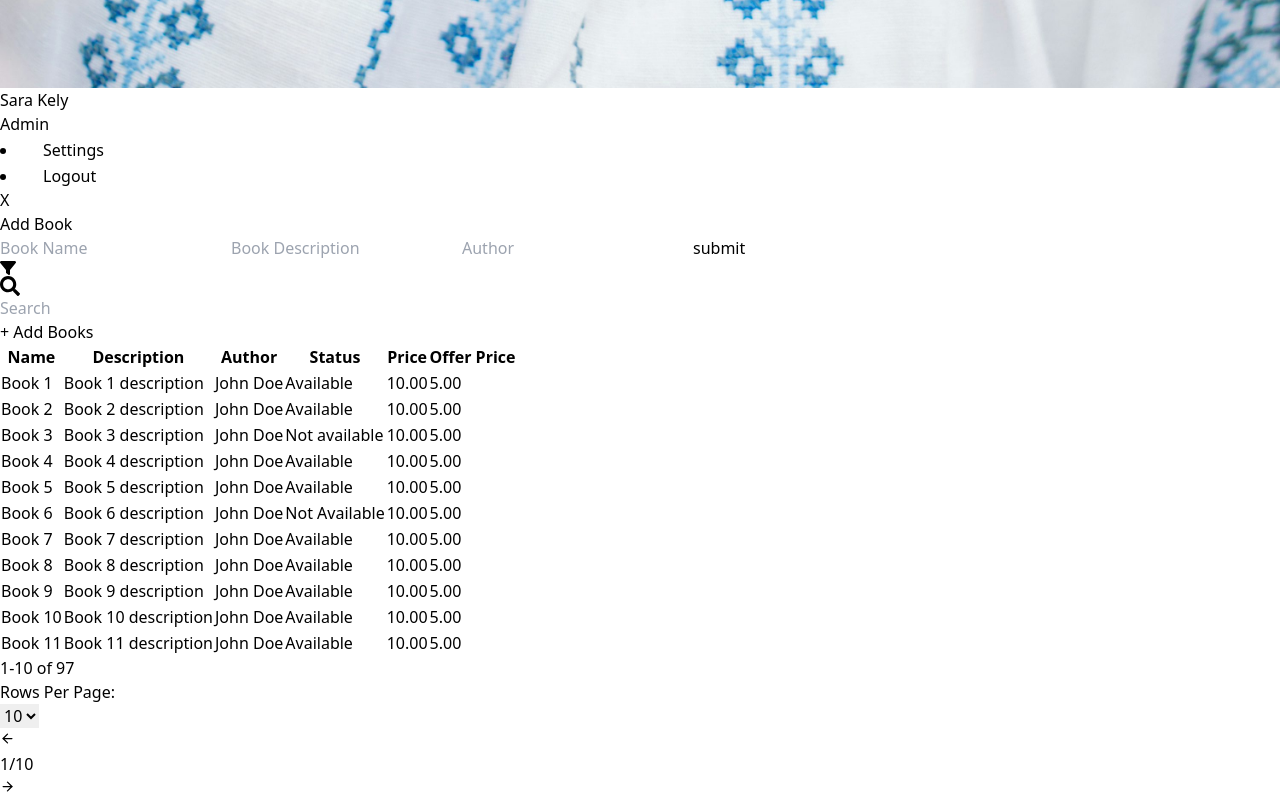
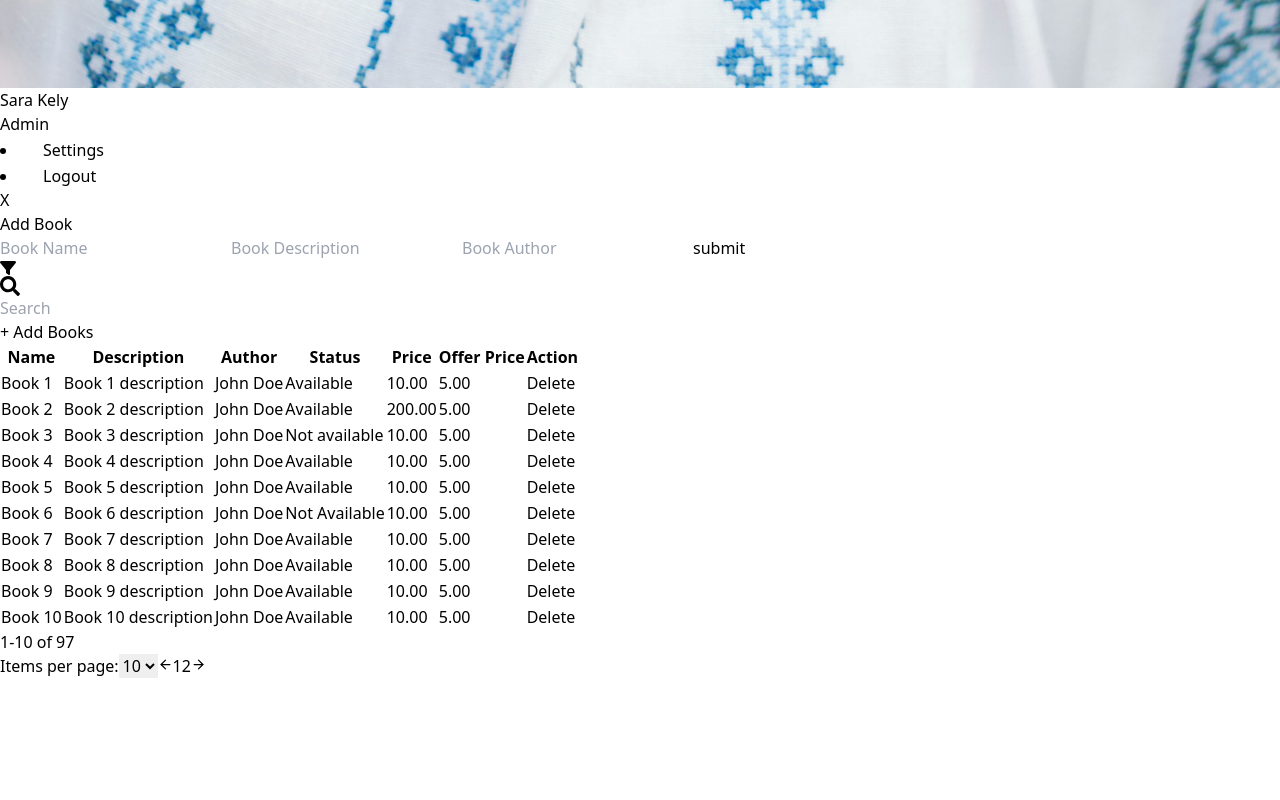
Before and after one commit to NafisaNitu/dashboard-class-2, a React (Vite) app: page /admin/books in a window 1280 px wide. Shown: the part 2009-2809 px from the top of the page. After the commit the page ends 2687 px from the top, so only its background shows below. Built offline with nearby package versions, Linux system fonts and the light colour scheme; some icons are missing.

Commit message:
update all code

```diff
--- a/src/components/AddBookForm.jsx
+++ b/src/components/AddBookForm.jsx
@@ -32,8 +32,9 @@ function AddBookForm() {
       <h1 className="mb-5">Add Book</h1>
       <form onSubmit={handleAddBook} className='flex flex-col gap-5 text-black'>
         <input type="text" name='name' id='name' placeholder='Book Name' className='border border-gray-400 py-2 px-3 rounded-md w-full text-black' />
-        <input type="text" name='name' id='name' placeholder='Book Description' className='border border-gray-400 py-2 px-3 rounded-md w-full text-black' />
-        <input type="text" name='author' id='author' placeholder='Author' className='border border-gray-400 py-2 px-3 rounded-md w-full text-black' />
+        <input type="text" name='description' id='description' placeholder='Book Description' className='border border-gray-400 py-2 px-3 rounded-md w-full text-black' />
+        <input type="text" name='author' id='author' placeholder='Book Author' className='border border-gray-400 py-2 px-3 rounded-md w-full text-black' />
+
 
         <input type="submit" value="submit" className='bg-blue-500 py-2 px-3 rounded-md' />
       </form>
--- a/src/components/DataTable.jsx
+++ b/src/components/DataTable.jsx
@@ -1,7 +1,7 @@
 import React, { useState } from 'react'
 import DataTableHeader from './DataTableHeader';
 import DataTableBody from './DataTableBody';
-import DataTableFooter from './DataTableFooter';
+// import DataTableFooter from './DataTableFooter';
 import { useSelector } from 'react-redux';
 
 
@@ -12,7 +12,7 @@ function DataTable() {
         <DataTableHeader />
         <DataTableBody books={filterBooks} />
 
-        <DataTableFooter />
+        {/* <DataTableFooter /> */}
     </div>
   )
 }
--- a/src/components/DataTableBody.jsx
+++ b/src/components/DataTableBody.jsx
@@ -1,7 +1,33 @@
 import React from 'react'
-import  { Td,Th } from '../utils/TableUtils'
+import { ArrowLeft, ArrowRight } from 'lucide-react'
+import { Td, Th } from '../utils/TableUtils'
+import { useDispatch, useSelector } from 'react-redux'
+import { deleteBook, setCurrentPage, setItemsPerPage } from '../store/book/bookSlice'
 
-function DataTableBody({books}) {
+function DataTableBody() {
+  const dispatch = useDispatch()
+  const { filterBooks, currentPage, itemsPerPage } = useSelector(state => state.book)
+
+  const totalPages = Math.ceil(filterBooks.length / itemsPerPage)
+  const startIndex = (currentPage - 1) * itemsPerPage
+  const currentBooks = filterBooks.slice(startIndex, startIndex + itemsPerPage)
+
+  const handleDelete = (bookId) => {
+    dispatch(deleteBook(bookId))
+  }
+
+  const handlePrev = () => {
+    if (currentPage > 1) dispatch(setCurrentPage(currentPage - 1))
+  }
+
+  const handleNext = () => {
+    if (currentPage < totalPages) dispatch(setCurrentPage(currentPage + 1))
+  }
+
+  const handleItemsPerPageChange = (e) => {
+    dispatch(setItemsPerPage(Number(e.target.value)))
+  }
+
   return (
     <div className='w-full py-5'>
       <table className='w-full'>
@@ -13,23 +39,65 @@ function DataTableBody({books}) {
             <Th>Status</Th>
             <Th>Price</Th>
             <Th>Offer Price</Th>
+            <Th>Action</Th>
           </tr>
         </thead>
         <tbody>
-                {
-                    books.map((book)=>(
-                        <tr key={book.id} className={`${book.bgColor} hover:bg-slate-200	transition-colors duration-200`}>
+          {currentBooks.map((book) => (
+            <tr key={book.id} className={`${book.bgColor} hover:bg-slate-200 transition-colors duration-200`}>
               <Td>{book.name}</Td>
               <Td>{book.description}</Td>
               <Td>{book.author}</Td>
-                            <Td className={book.status==="Available" ? "text-green-600" : "text-red-500"}>{book.status}</Td>
+              <Td className={book.status === "Available" ? "text-green-600" : "text-red-500"}>{book.status}</Td>
               <Td>{book.price}</Td>
               <Td>{book.offerPrice}</Td>
+              <Td>
+                <button onClick={() => handleDelete(book.id)} className='bg-red-600 py-1 px-2 rounded-md text-white'>Delete</button>
+              </Td>
             </tr>
-                    ))
-                }
+          ))}
         </tbody>
       </table>
+
+      {/* Pagination Controls */}
+      <div className='flex justify-between items-center mt-4 flex-wrap absolute left-0 bottom-0 w-full bg-gray-100/60 py-6 px-5'>
+          <p>1-10 of 97</p>
+        <div className="flex justify-center items-center gap-2 mb-2">
+            <label className="mr-1">Items per page:</label>
+            <select onChange={handleItemsPerPageChange} value={itemsPerPage} className="p-1 mr-6 rounded">
+                <option value="5">5</option>
+                <option value="10">10</option>
+                <option value="20">20</option>
+            </select>
+
+
+        <button
+          onClick={handlePrev}
+          disabled={currentPage === 1}
+          className='px-3 py-2 rounded-md border bg-gray-300 hover:bg-gray-400 disabled:opacity-50'
+        >
+          <ArrowLeft size={15} />
+        </button>
+
+        {Array.from({ length: totalPages }, (_, i) => (
+          <button
+            key={i}
+            onClick={() => dispatch(setCurrentPage(i + 1))}
+            className={`px-3 py-1 rounded-md border ${currentPage === i + 1 ? 'bg-blue-600 text-white' : 'bg-gray-200'}`}
+          >
+            {i + 1}
+          </button>
+        ))}
+
+        <button
+          onClick={handleNext}
+          disabled={currentPage === totalPages}
+          className='px-3 py-2 rounded-md border bg-gray-300 hover:bg-gray-400 disabled:opacity-50'
+        >
+          <ArrowRight size={15} />
+        </button>
+         </div>
+      </div>
     </div>
   )
 }
--- a/src/components/DataTableFooter.jsx
+++ b/src/components/DataTableFooter.jsx
@@ -2,8 +2,9 @@ import { ArrowLeft, ArrowRight } from 'lucide-react'
 import React from 'react'
 
 function DataTableFooter() {
+
   return (
-    <div className='absolute left-0 bottom-0 w-full bg-gray-100/60 py-6 px-5'>
+    <div className=''>
         <div className="flex justify-between items-center">
 
             <p>1-10 of 97</p>
--- a/src/data/books.js
+++ b/src/data/books.js
@@ -15,7 +15,7 @@ export default [
         description: "Book 2 description",
         author: "John Doe",
         status: "Available",
-        price: "10.00",
+        price: "200.00",
         offerPrice: "5.00",
         bgColor: "bg-gray-100"
     },
@@ -109,5 +109,95 @@ export default [
         offerPrice: "5.00",
         bgColor: "bg-white"
     },
+    {
+        id: 12,
+        name: "Book 12",
+        description: "Book 12 description",
+        author: "John Doe",
+        status: "Available",
+        price: "10.00",
+        offerPrice: "5.00",
+        bgColor: "bg-gray-100"
+    },
+    {
+        id: 13,
+        name: "Book 13",
+        description: "Book 13 description",
+        author: "John Doe",
+        status: "Available",
+        price: "10.00",
+        offerPrice: "5.00",
+        bgColor: "bg-white"
+    },
+    {
+        id: 14,
+        name: "Book 14",
+        description: "Book 14 description",
+        author: "John Doe",
+        status: "Available",
+        price: "10.00",
+        offerPrice: "5.00",
+        bgColor: "bg-gray-100"
+    },
+    {
+        id: 15,
+        name: "Book 15",
+        description: "Book 15 description",
+        author: "John Doe",
+        status: "Available",
+        price: "10.00",
+        offerPrice: "5.00",
+        bgColor: "bg-white"
+    },
+    {
+        id: 16,
+        name: "Book 16",
+        description: "Book 16 description",
+        author: "John Doe",
+        status: "Available",
+        price: "10.00",
+        offerPrice: "5.00",
+        bgColor: "bg-gray-100"
+    },
+    {
+        id: 17,
+        name: "Book 17",
+        description: "Book 17 description",
+        author: "John Doe",
+        status: "Available",
+        price: "10.00",
+        offerPrice: "5.00",
+        bgColor: "bg-white"
+    },
+    {
+        id: 18,
+        name: "Book 18",
+        description: "Book 18 description",
+        author: "John Doe",
+        status: "Available",
+        price: "10.00",
+        offerPrice: "5.00",
+        bgColor: "bg-gray-100"
+    },
+    {
+        id: 19,
+        name: "Book 19",
+        description: "Book 19 description",
+        author: "John Doe",
+        status: "Available",
+        price: "10.00",
+        offerPrice: "5.00",
+        bgColor: "bg-white"
+    },
+    {
+        id: 20,
+        name: "Book 20",
+        description: "Book 20 description",
+        author: "John Doe",
+        status: "Available",
+        price: "10.00",
+        offerPrice: "5.00",
+        bgColor: "bg-gray-100"
+    }
 
 ]
--- a/src/store/book/bookSlice.js
+++ b/src/store/book/bookSlice.js
@@ -4,7 +4,9 @@ import books from '../../data/books'
 const initialState = {
     allBooks: books,
     filterBooks: books,
-    searchQuery: ''
+    searchQuery: '',
+    currentPage: 1,
+    itemsPerPage: 10
 }
 
 export const bookSlice = createSlice({
@@ -12,19 +14,32 @@ export const bookSlice = createSlice({
     initialState,
     reducers: {
         filterBooks: (state, action) => {
-            state.filterBooks = state.allBooks.filter(
-                book => {
-                    return book.name.toLowerCase().includes(action.payload.toLowerCase())
-                })
-                state.searchQuery = action.payload
+            const query = action.payload.toLowerCase()
+            state.filterBooks = state.allBooks.filter(book => {
+                return book.name.toLowerCase().includes(query) || book.description.toLowerCase().includes(query) || book.status.toLowerCase().includes(query)
+            })
+            state.searchQuery = action.payload
+            state.currentPage = 1
+
         },
         addBook: (state, action) => {
             state.allBooks = [action.payload, ...state.allBooks]
             state.filterBooks = [action.payload, ...state.allBooks]
+        },
+        deleteBook: (state, action) => {
+            state.allBooks = state.allBooks.filter(book => book.id !== action.payload)
+            state.filterBooks = state.filterBooks.filter(book => book.id !== action.payload)
+        },
+        setCurrentPage: (state, action) => {
+            state.currentPage = action.payload
+        },
+        setItemsPerPage: (state, action) => {
+            state.itemsPerPage = action.payload
+            state.currentPage = 1
         }
     }
 })
 
-export const { filterBooks, addBook } = bookSlice.actions
+export const { filterBooks, addBook, deleteBook, setCurrentPage, setItemsPerPage } = bookSlice.actions
 
 export default bookSlice.reducer
```
Lines whose indentation alone changed are shown as unchanged.
